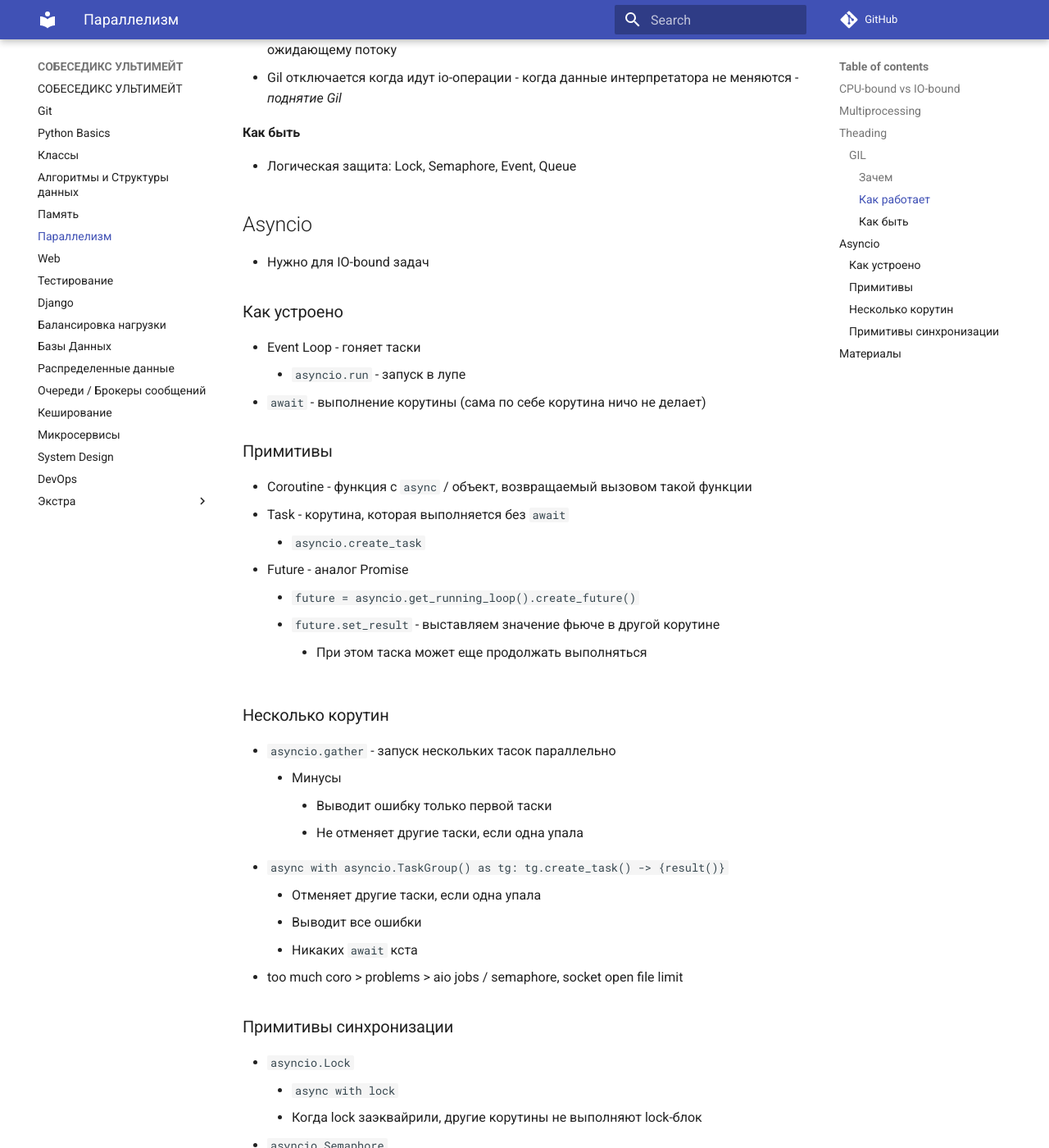
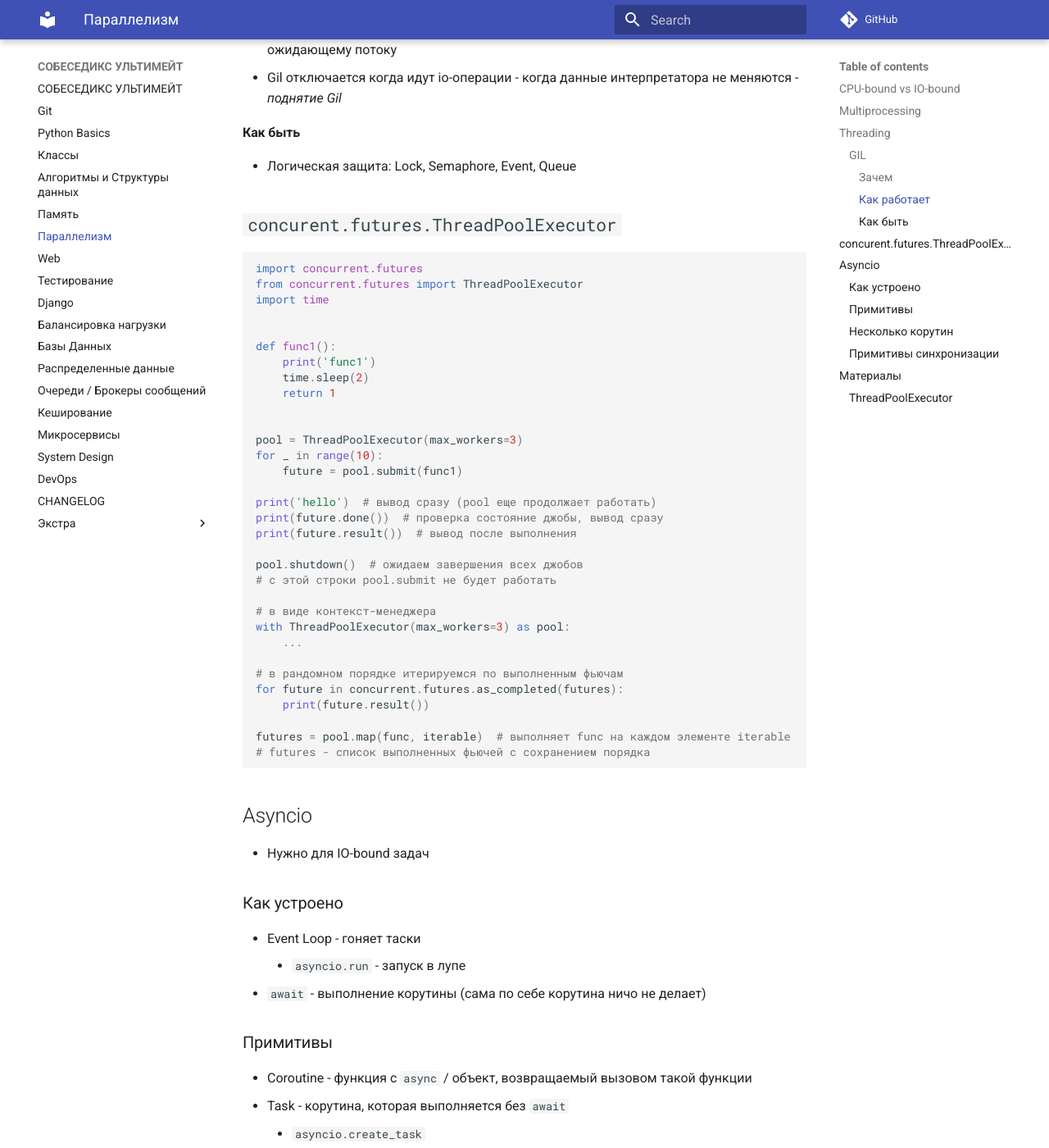
Before and after one commit to potykion/sobesedix, an MkDocs documentation site: the page built from docs/06_Параллелизм.md, in a window 1280 px wide and 1400 px high, scrolled down 996 px. Shown: the whole window at 82% size. Built offline with MkDocs 1.6.1 and Material for MkDocs 9.7.7, drawn with Linux system fonts in a browser that asks for light colours; comment, search, counter and statistics services are not loaded; some of the changed text lies outside the part shown.

Commit message:
2024-10-04 release

````diff
--- a/docs/06_Параллелизм.md
+++ b/docs/06_Параллелизм.md
@@ -12,7 +12,7 @@
 - Нужно для cpu-bound задач
 - Под капотом используется fork
 
-## Theading
+## Threading
 
 - Нужно для IO-bound задач
 
@@ -22,7 +22,8 @@
 
 #### Зачем
 
-- Защита от конкурентного доступа (Race Condition / Вытесняющая многозадачность) внутри интерпретатора - чтоб интерпретатор не падал
+- Защита от конкурентного доступа (Race Condition / Вытесняющая многозадачность) внутри интерпретатора - чтоб
+  интерпретатор не падал
 - Упрощение разработки интерпретатора, С-расширения, безопасное/простое управление памятью, скорость, подсчет ссылок
 
 #### Как работает
@@ -36,6 +37,43 @@
 
 - Логическая защита: Lock, Semaphore, Event, Queue
 
+## `concurent.futures.ThreadPoolExecutor`
+
+```python
+import concurrent.futures
+from concurrent.futures import ThreadPoolExecutor
+import time
+
+
+def func1():
+    print('func1')
+    time.sleep(2)
+    return 1
+
+
+pool = ThreadPoolExecutor(max_workers=3)
+for _ in range(10):
+    future = pool.submit(func1)
+
+print('hello')  # вывод сразу (pool еще продолжает работать)
+print(future.done())  # проверка состояние джобы, вывод сразу
+print(future.result())  # вывод после выполнения
+
+pool.shutdown()  # ожидаем завершения всех джобов
+# с этой строки pool.submit не будет работать
+
+# в виде контекст-менеджера
+with ThreadPoolExecutor(max_workers=3) as pool:
+    ...
+
+# в рандомном порядке итерируемся по выполненным фьючам
+for future in concurrent.futures.as_completed(futures):
+    print(future.result())
+
+futures = pool.map(func, iterable)  # выполняет func на каждом элементе iterable
+# futures - список выполненных фьючей с сохранением порядка
+```
+
 ## Asyncio
 
 - Нужно для IO-bound задач
@@ -48,7 +86,6 @@
 
 ### Примитивы
 
-
 - Coroutine - функция с `async`  / объект, возвращаемый вызовом такой функции
 - Task - корутина, которая выполняется без `await`
     - `asyncio.create_task`
@@ -58,7 +95,6 @@
         - При этом таска может еще продолжать выполняться
 
 ### Несколько корутин
-
 
 - `asyncio.gather` - запуск нескольких тасок параллельно
     - Минусы
@@ -83,10 +119,14 @@
     - Что-то типа флажка
     - Передаем его в 2 коро: `event.wait` - ждем пока другая коро не вызовет `event.set`
 
-
-
 ## Материалы
 
 - https://youtu.be/Qb9s3UiMSTA?si=5W2dvkU5cFqIAyot
 - https://www.youtube.com/watch?v=AWX4JnAnjBE
 - https://www.youtube.com/watch?v=zrA9WpSXrQE
+
+### ThreadPoolExecutor
+
+- [Thread Pools in Python - Asynchronous Programming](https://youtu.be/2Koubj0fF9U?si=_V7VHM13l-r5JMYj)
+- [Python 3 - Episode 45 - Thread Pools](https://www.youtube.com/watch?v=BagTTT7l1pU)
+- [Python Threading Tutorial: Run Code Concurrently Using the Threading Module](https://www.youtube.com/watch?v=IEEhzQoKtQU)
--- /dev/null
+++ b/docs/CHANGELOG.md
@@ -0,0 +1,9 @@
+# CHANGELOG
+
+## 2024-10-04
+
+- [Параллелизм](06_Параллелизм.md): `concurent.futures.ThreadPoolExecutor`
+
+## 2024-09-24
+
+- FIRST RELEASE
````
Also changed, not shown: docs/index.md (+14 -1 lines).
